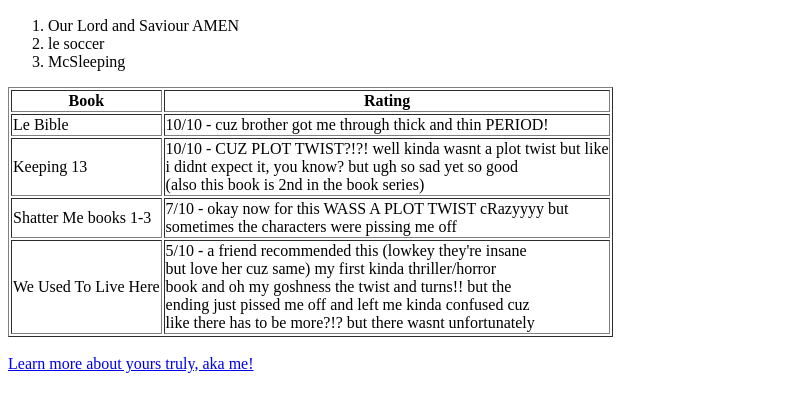
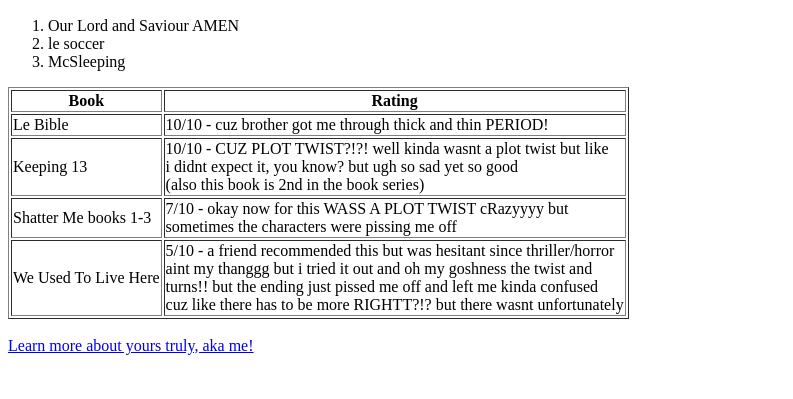
Before and after one commit to LynnethTigsePena4240/my-first-webpage, a plain HTML site: page index.html in a window 1280 px wide. Shown: the part 502-901 px from the top of the page, without its empty margins (0-793 px from the left). Drawn offline with Linux system fonts and the light colour scheme.

Commit message:
Add files via upload
changed a few wordings in the index page

```diff
--- a/index.html
+++ b/index.html
@@ -44,11 +44,11 @@
         </tr>
         <tr>
             <td>We Used To Live Here</td>
-            <td>5/10 - a friend recommended this (lowkey they're insane
-                <br>but love her cuz same) my first kinda thriller/horror
-                 <br>book and oh my goshness the twist and turns!! but the
-                 <br>ending just pissed me off and left me kinda confused cuz
-                 <br>like there has to be more?!? but there wasnt unfortunately</td>
+            <td>5/10 - a friend recommended this but was hesitant since thriller/horror
+                <br> aint my thanggg but i tried it out and oh my goshness the twist and
+                <br> turns!! but the ending just pissed me off and left me kinda confused
+                <br> cuz like there has to be more RIGHTT?!? but there wasnt unfortunately
+            </td>
         </tr>
     </table>
 
```
